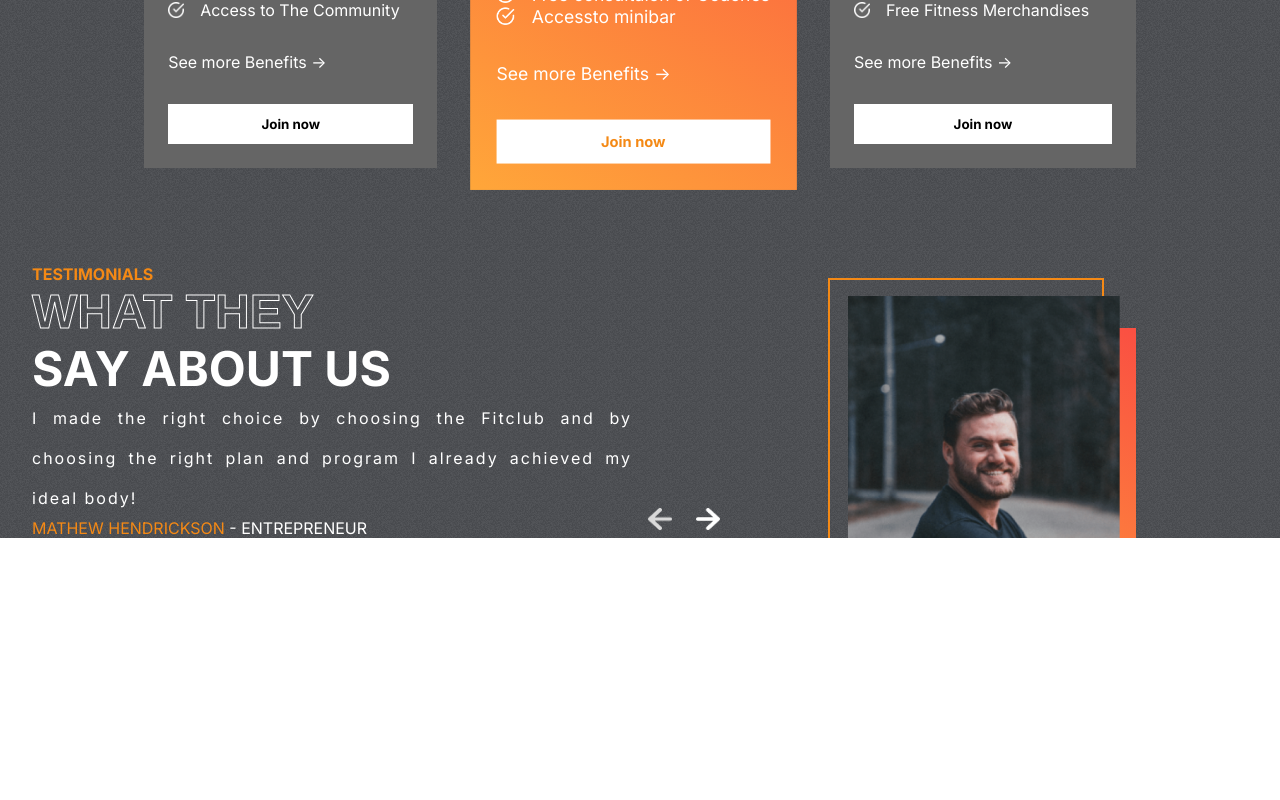
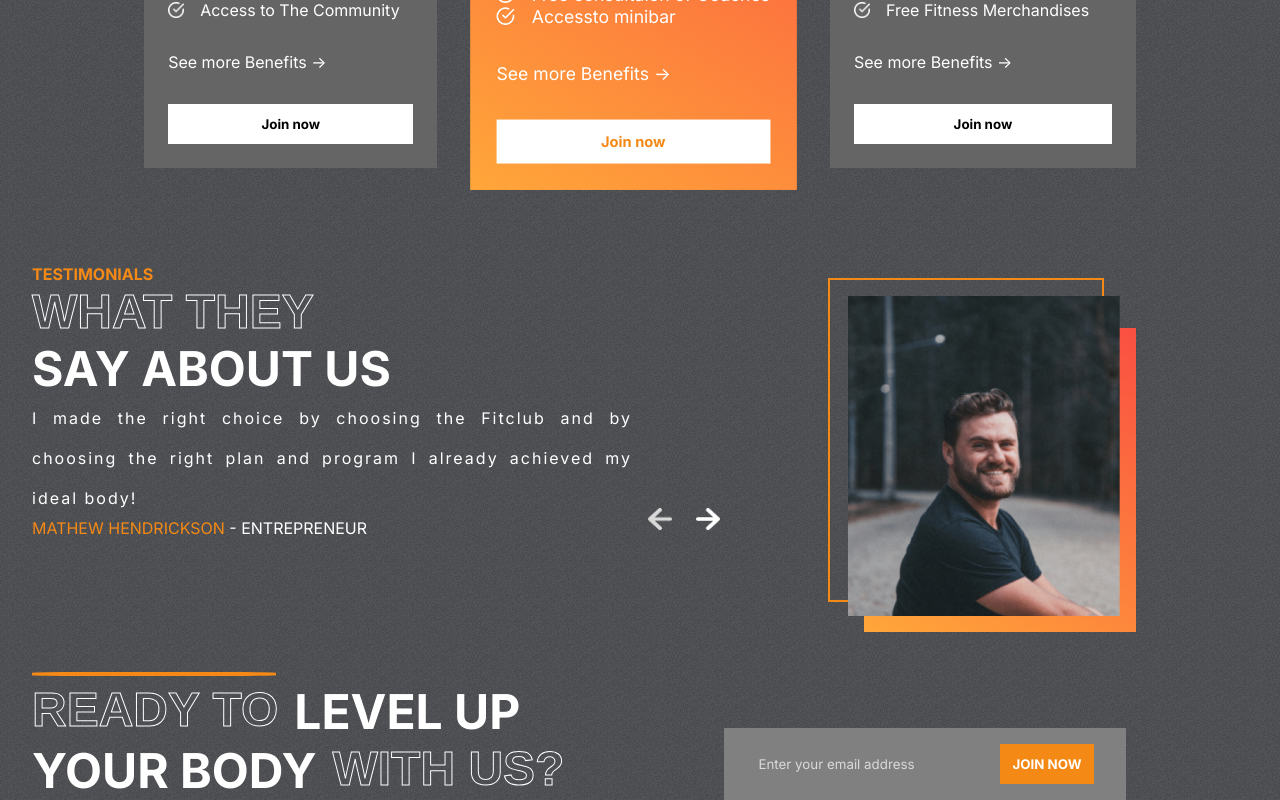
Before and after one commit to Edwin574/Gym-website, a React (Create React App) app: page / in a window 1280 px wide. Shown: the part 2340-3140 px from the top of the page. Before the commit the page ends 2878 px from the top, so only its background shows below. Built offline with nearby package versions, Linux system fonts and the light colour scheme.

Commit message:
join section

```diff
--- a/src/App.js
+++ b/src/App.js
@@ -1,5 +1,6 @@
 import "./App.css";
 import Hero from "./components/Hero/Hero";
+import Join from "./components/Join/Join";
 import Plans from "./components/Plans/Plans";
 import Programs from "./components/Programs/Programs";
 import Reasons from "./components/Reasons/Reasons";
@@ -12,6 +13,7 @@
       <Reasons />
       <Plans />
       <Testimonial />
+      <Join/>
     </div>
   );
 }
--- /dev/null
+++ b/src/components/Join/Join.css
@@ -0,0 +1,48 @@
+.Join{
+    display: flex;
+    padding: 0 2rem;
+    gap: 10rem;
+    margin-top: 3rem;
+}
+.left-j{
+    color: white;
+    font-size: 3rem;
+    font-weight: bold;
+    text-transform: uppercase;
+    position: relative;
+}
+.left-j>div{
+    display: flex;
+    gap: 1rem;
+}
+.left-j>hr{
+    position: absolute;
+    width: 15rem;
+    border: 2px solid var(--orange);
+    border-radius: 20%;
+    margin: -10px 0 ;
+}
+.right-j{
+    display: flex;
+    justify-content: center;
+    align-items: flex-end;
+}
+.email-container{
+    display: flex;
+    gap: 3rem;
+    background-color: gray;
+    padding: 1rem 2rem;
+}
+.email-container>input{
+    background-color: transparent;
+    border: none;
+    outline: none;
+    color: var(--lightgray);
+}
+::placeholder{
+    color: var(--lightgray);
+}
+.btn-j{
+    background-color: var(--orange);
+    color: white;
+}
--- /dev/null
+++ b/src/components/Join/Join.js
@@ -0,0 +1,28 @@
+import React from "react";
+import "./Join.css";
+
+function Join() {
+  return (
+    <div className="Join" id="Join-us">
+          <div className="left-j">
+              <hr/>
+        <div>
+          <span className= "stroke-text">READY TO</span>
+          <span>LEVEL UP </span>
+        </div>
+        <div>
+          <span>YOUR BODY</span>
+          <span className="stroke-text">WITH US?</span>
+        </div>
+      </div>
+          <div className="right-j">
+              <form action="" className="email-container">
+                  <input type='email' name='user_email' placeholder="Enter your email address" />
+                  <button type="" className="btn btn-j">JOIN NOW</button>
+              </form>
+          </div>
+    </div>
+  );
+}
+
+export default Join;
--- a/src/components/Testimonials/Testimonial.js
+++ b/src/components/Testimonials/Testimonial.js
@@ -1,14 +1,20 @@
-import React,{useState} from "react";
+import React, { useState } from "react";
 import "./Testimonial.css";
 import { testimonialsData } from "../../data/testimonialsData";
-import rightArrow from "../../assets/rightArrow.png"
-import leftArrow from "../../assets/leftArrow.png"
+import rightArrow from "../../assets/rightArrow.png";
+import leftArrow from "../../assets/leftArrow.png";
 function Testimonial() {
-  const [selected, setSelected] = useState(0)
-  const tLength=testimonialsData.length
-
+  const [selected, setSelected] = useState(0);
+  const tLength = testimonialsData.length;
+  const selectPrevious = () => {
+    selected === 0 ? setSelected(tLength - 1) : setSelected((prev) => prev - 1);
+  };
+  const selectNext = () => {
+    selected === tLength-1
+      ? setSelected(0)
+      : setSelected((curr) => curr + 1);
+  };
   return (
-
     <div className="Testimonials">
       <div className="left-t">
         <span>Testimonials</span>
@@ -16,17 +22,19 @@
         <span>say about us</span>
         <span>{testimonialsData[selected].review}</span>
         <span>
-          <span style={{color:'var(--orange)'}}>{testimonialsData[selected].name}</span>{" "}
+          <span style={{ color: "var(--orange)" }}>
+            {testimonialsData[selected].name}
+          </span>{" "}
           - {testimonialsData[selected].status}
         </span>
       </div>
       <div className="right-t">
         <div></div>
-       <div></div>
+        <div></div>
         <img src={testimonialsData[selected].image} alt="reviewer"></img>
         <div className="arrows">
-          <img src={leftArrow} alt="left arrow"></img>
-          <img src={rightArrow} alt="left arrow"></img>
+          <img src={leftArrow} alt="left arrow" onClick={selectPrevious}></img>
+          <img src={rightArrow} alt="left arrow" onClick={selectNext}></img>
         </div>
       </div>
     </div>
```
